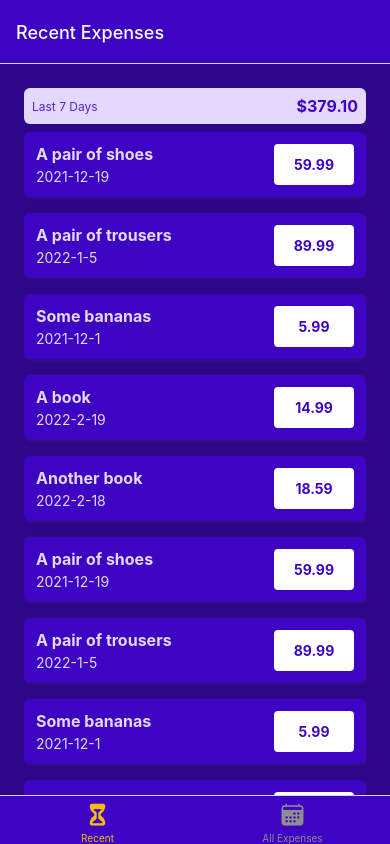
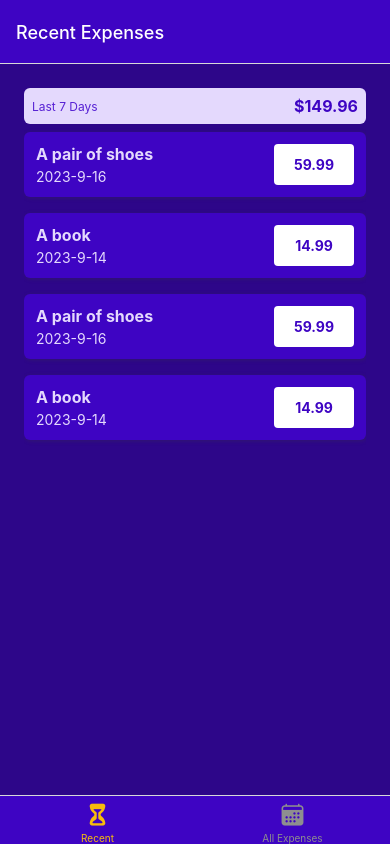
Before and after one commit to misiyok/expense-tracker-app, a React Native app: screen /RecentExpenses in a window 390 px wide. Built offline with nearby package versions, Linux system fonts and the light colour scheme; some icons are missing.

Commit message:
till 143: Context using createContext() and useReducer()

```diff
--- a/App.js
+++ b/App.js
@@ -10,6 +10,7 @@
 
 import { GlobalStyles } from "./constants/styles";
 import IconButton from "./components/UI/IconButton";
+import ExpensesContextProvider from "./store/expenses-context";
 
 const Stack = createNativeStackNavigator();
 const BottomTabs = createBottomTabNavigator();
@@ -62,11 +63,14 @@
   return (
     <>
       <StatusBar style="auto" />
+      <ExpensesContextProvider>
         <NavigationContainer>
-        <Stack.Navigator screenOptions={{
+          <Stack.Navigator
+            screenOptions={{
               headerStyle: { backgroundColor: GlobalStyles.colors.primary500 },
-          headerTintColor: "white"
-        }}>
+              headerTintColor: "white",
+            }}
+          >
             <Stack.Screen
               name="BottomTab"
               component={ExpensesOverview}
@@ -74,11 +78,16 @@
                 headerShown: false,
               }}
             />
-          <Stack.Screen name="ManageExpense" component={ManageExpense} options={{
-            presentation: "modal"
-          }} />
+            <Stack.Screen
+              name="ManageExpense"
+              component={ManageExpense}
+              options={{
+                presentation: "modal",
+              }}
+            />
           </Stack.Navigator>
         </NavigationContainer>
+      </ExpensesContextProvider>
     </>
   );
 }
--- a/components/ExpensesOutput/ExpensesOutput.js
+++ b/components/ExpensesOutput/ExpensesOutput.js
@@ -3,74 +3,11 @@
 import ExpensesList from "./ExpensesList";
 import { GlobalStyles } from "../../constants/styles";
 
-const DUMMY_EXPENSES = [
-  {
-    id: "e1",
-    description: "A pair of shoes",
-    amount: 59.99,
-    date: new Date("2021-12-19"),
-  },
-  {
-    id: "e2",
-    description: "A pair of trousers",
-    amount: 89.99,
-    date: new Date("2022-01-05"),
-  },
-  {
-    id: "e3",
-    description: "Some bananas",
-    amount: 5.99,
-    date: new Date("2021-12-01"),
-  },
-  {
-    id: "e4",
-    description: "A book",
-    amount: 14.99,
-    date: new Date("2022-02-19"),
-  },
-  {
-    id: "e5",
-    description: "Another book",
-    amount: 18.59,
-    date: new Date("2022-02-18"),
-  },
-  {
-    id: "e6",
-    description: "A pair of shoes",
-    amount: 59.99,
-    date: new Date("2021-12-19"),
-  },
-  {
-    id: "e7",
-    description: "A pair of trousers",
-    amount: 89.99,
-    date: new Date("2022-01-05"),
-  },
-  {
-    id: "e8",
-    description: "Some bananas",
-    amount: 5.99,
-    date: new Date("2021-12-01"),
-  },
-  {
-    id: "e9",
-    description: "A book",
-    amount: 14.99,
-    date: new Date("2022-02-19"),
-  },
-  {
-    id: "e10",
-    description: "Another book",
-    amount: 18.59,
-    date: new Date("2022-02-18"),
-  },
-];
-
 function ExpensesOutput({ expenses, expensesPeriod }) {
   return (
     <View style={styles.container}>
-      <ExpensesSummary expenses={DUMMY_EXPENSES} periodName={expensesPeriod} />
-      <ExpensesList expenses={DUMMY_EXPENSES} />
+      <ExpensesSummary expenses={expenses} periodName={expensesPeriod} />
+      <ExpensesList expenses={expenses} />
     </View>
   );
 }
--- a/screens/AllExpenses.js
+++ b/screens/AllExpenses.js
@@ -1,8 +1,11 @@
-import { Text } from "react-native";
+import { useContext } from "react";
 import ExpensesOutput from "../components/ExpensesOutput/ExpensesOutput";
+import { ExpensesContext } from "../store/expenses-context";
 
 function AllExpenses() {
-  return <ExpensesOutput expensesPeriod="Total" />;
+  const expensesCtx = useContext(ExpensesContext);
+
+  return <ExpensesOutput expenses={expensesCtx.expenses} expensesPeriod="Total" />;
 }
 
 export default AllExpenses;
--- a/screens/RecentExpenses.js
+++ b/screens/RecentExpenses.js
@@ -1,8 +1,19 @@
-import { Text } from "react-native";
 import ExpensesOutput from "../components/ExpensesOutput/ExpensesOutput";
+import { ExpensesContext } from "../store/expenses-context";
+import { getDateMinusDays } from "../util/date";
+import { useContext } from "react";
 
 function RecentExpenses() {
-  return <ExpensesOutput expensesPeriod="Last 7 Days" />;
+  const expensesCtx = useContext(ExpensesContext);
+
+  const resentExpenses = expensesCtx.expenses.filter((expense) => {
+    const today = new Date();
+    const date7DaysAgo = getDateMinusDays(today, 7);
+
+    return expense.date > date7DaysAgo;
+  });
+
+  return <ExpensesOutput expenses={resentExpenses} expensesPeriod="Last 7 Days" />;
 }
 
 export default RecentExpenses;
--- /dev/null
+++ b/store/expenses-context.js
@@ -0,0 +1,119 @@
+import { createContext, useReducer } from "react";
+
+const DUMMY_EXPENSES = [
+  {
+    id: "e1",
+    description: "A pair of shoes",
+    amount: 59.99,
+    date: new Date("2023-09-16"),
+  },
+  {
+    id: "e2",
+    description: "A pair of trousers",
+    amount: 89.99,
+    date: new Date("2022-01-05"),
+  },
+  {
+    id: "e3",
+    description: "Some bananas",
+    amount: 5.99,
+    date: new Date("2021-12-01"),
+  },
+  {
+    id: "e4",
+    description: "A book",
+    amount: 14.99,
+    date: new Date("2023-09-14"),
+  },
+  {
+    id: "e5",
+    description: "Another book",
+    amount: 18.59,
+    date: new Date("2022-02-18"),
+  },
+  {
+    id: "e6",
+    description: "A pair of shoes",
+    amount: 59.99,
+    date: new Date("2023-09-16"),
+  },
+  {
+    id: "e7",
+    description: "A pair of trousers",
+    amount: 89.99,
+    date: new Date("2022-01-05"),
+  },
+  {
+    id: "e8",
+    description: "Some bananas",
+    amount: 5.99,
+    date: new Date("2021-12-01"),
+  },
+  {
+    id: "e9",
+    description: "A book",
+    amount: 14.99,
+    date: new Date("2023-09-14"),
+  },
+  {
+    id: "e10",
+    description: "Another book",
+    amount: 18.59,
+    date: new Date("2022-02-18"),
+  },
+];
+
+export const ExpensesContext = createContext({
+  expenses: [],
+  addExpense: ({ description, amount, date }) => {},
+  deleteExpense: (id) => {},
+  updateExpense: (id, { description, amount, date }) => {},
+});
+
+function expensesReducer(state, action) {
+  switch (action.type) {
+    case "ADD":
+      const id = new Date().toString() + Math.random().toString();
+      return [{ ...action.payload, id: id }, ...state];
+    case "UPDATE":
+      const updatableExpenseIndex = state.findIndex(
+        (expense) => expense.id === action.payload.id
+      );
+      const updatableExpense = state[updatableExpenseIndex];
+      const updatedItem = { ...updatableExpense, ...action.payload.data }
+      const updatedExpenses = [...state];
+      updatedExpenses[updatableExpenseIndex] = updatedItem;
+      return updatedExpenses;
+    case "DELETE":
+        return state.filter((expense) => expense.id !== action.payload);
+    default:
+      return state;
+  }
+}
+
+function ExpensesContextProvider({ children }) {
+  const [expensesState, dispatch] = useReducer(expensesReducer, DUMMY_EXPENSES);
+
+  function addExpense(expenseData) {
+    dispatch({ type: "ADD", payload: expenseData });
+  }
+
+  function deleteExpense(id) {
+    dispatch({ type: "DELETE", payload: id });
+  }
+
+  function updateExpense(id, expenseData) {
+    dispatch({ type: "UPDATE", payload: { id: id, data: expenseData } });
+  }
+
+  const value = {
+    expenses: expensesState,
+    addExpense: addExpense,
+    deleteExpense: deleteExpense,
+    updateExpense: updateExpense
+  };
+
+  return <ExpensesContext.Provider value={value}>{children}</ExpensesContext.Provider>;
+}
+
+export default ExpensesContextProvider;
--- a/util/date.js
+++ b/util/date.js
@@ -1,3 +1,7 @@
 export function getFormattedDate(date) {
     return `${date.getFullYear()}-${date.getMonth() + 1}-${date.getDate()}`;
 }
+
+export function getDateMinusDays(date, days) {
+    return new Date(date.getFullYear(), date.getMonth(), date.getDate() - days);
+}
```
Lines whose indentation alone changed are shown as unchanged.
